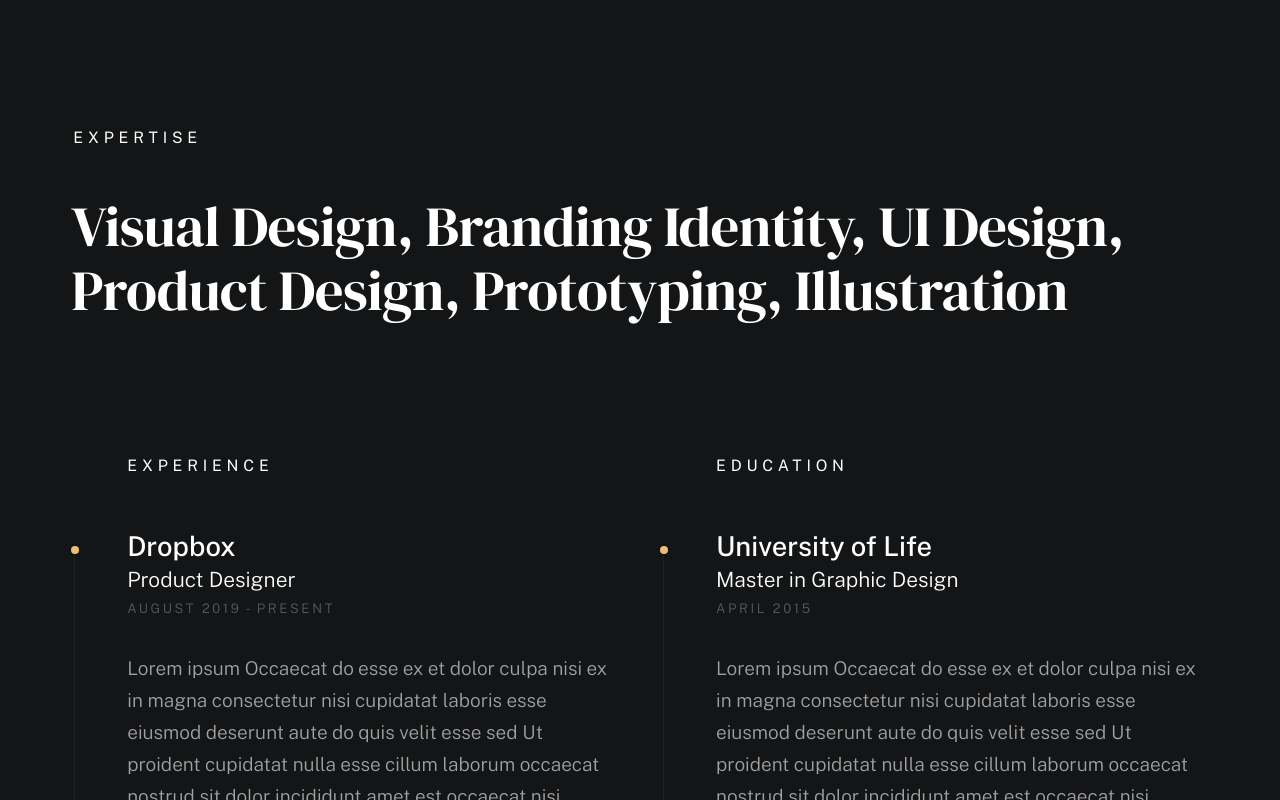
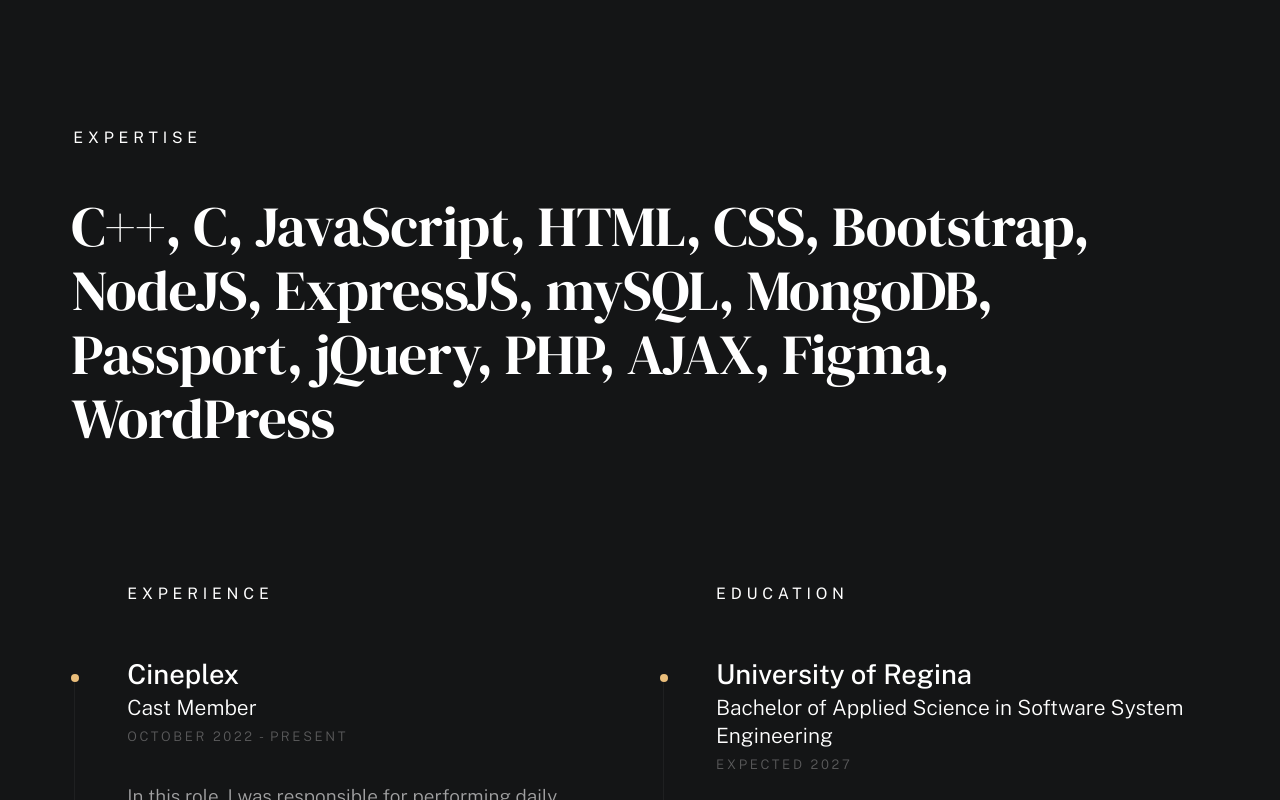
Before and after one commit to ansarahmed789/PortfolioWebsite, a plain HTML site: page index.html in a window 1280 px wide. Shown: the part 2000-2800 px from the top of the page. Drawn offline with nearby package versions, Linux system fonts and the light colour scheme; a web font is replaced by a local one.

Commit message:
Some changes

```diff
--- a/index.html
+++ b/index.html
@@ -56,14 +56,14 @@
         <header class="s-header">
 
             <div class="header-mobile">
-                <span class="mobile-home-link"><a href="index.html">Ansar.</a></span>
+                <span class="mobile-home-link"><a href="index.html">Ansar</a></span>
                 <a class="mobile-menu-toggle" href="#0"><span>Menu</span></a>
             </div>
 
             <div class="row wide main-nav-wrap">
                 <nav class="column lg-12 main-nav">
                     <ul>
-                        <li><a href="index.html" class="home-link">Ansar.</a></li>
+                        <li><a href="index.html" class="home-link">Ansar</a></li>
                         <li class="current"><a href="#intro" class="smoothscroll">Intro</a></li>
                         <li><a href="#about" class="smoothscroll">About</a></li>
                         <li><a href="#works" class="smoothscroll">Projects</a></li>
@@ -135,11 +135,9 @@
                                 About
                             </h2>
                             <p class="attention-getter" data-animate-el>
-                                I’m Ansar, a 3rd-year Software Systems Engineering student at the University of Regina.
-                                Passionate about designing innovative software solutions, I specialize in blending technical
-                                expertise with creative problem-solving to tackle complex challenges. Always eager to learn and grow, I aim to make an impact through technology.
+                                Hi, I’m Ansar! I’m a 3rd-year Software Systems Engineering student at the University of Regina. I’m passionate about building software and finding creative ways to solve problems. Outside of coding, I’m always exploring new technologies and learning something new. I love working on projects that challenge me and help me grow.
                             </p>
-                            <a href="#0" class="btn btn--medium u-fullwidth" data-animate-el>Download CV</a>
+                            <a href="#0" class="btn btn--medium u-fullwidth" data-animate-el>Download Resume</a>
 
                         </div>
                     </div>
@@ -152,12 +150,22 @@
                         <h2 class="text-pretitle" data-animate-el>Expertise</h2>
 
                         <ul class="skills-list h1" data-animate-el>
-                            <li>Visual Design</li>
-                            <li>Branding Identity</li>
-                            <li>UI Design</li>
-                            <li>Product Design</li>
-                            <li>Prototyping</li>
-                            <li>Illustration</li>
+                            <li>C++</li>
+                            <li>C</li>
+                            <li>JavaScript</li>
+                            <li>HTML</li>
+                            <li>CSS</li>
+                            <li>Bootstrap</li>
+                            <li>NodeJS</li>
+                            <li>ExpressJS</li>
+                            <li>mySQL</li>
+                            <li>MongoDB</li>
+                            <li>Passport</li>
+                            <li>jQuery</li>
+                            <li>PHP</li>
+                            <li>AJAX</li>
+                            <li>Figma</li>
+                            <li>WordPress</li>
                         </ul>
 
                     </div>
@@ -177,12 +185,12 @@
                             <div class="timeline__block">
                                 <div class="timeline__bullet"></div>
                                 <div class="timeline__header">
-                                    <h4 class="timeline__title">Dropbox</h3>
-                                    <h5 class="timeline__meta">Product Designer</h5>
-                                    <p class="timeline__timeframe">August 2019 - Present</p>
+                                    <h4 class="timeline__title">Cineplex</h3>
+                                    <h5 class="timeline__meta">Cast Member</h5>
+                                    <p class="timeline__timeframe"> October 2022 - Present</p>
                                 </div>
                                 <div class="timeline__desc">
-                                    <p>Lorem ipsum Occaecat do esse ex et dolor culpa nisi ex in magna consectetur nisi cupidatat laboris esse eiusmod deserunt aute do quis velit esse sed Ut proident cupidatat nulla esse cillum laborum occaecat nostrud sit dolor incididunt amet est occaecat nisi.</p>
+                                    <p>In this role, I was responsible for performing daily operational tasks, including stocking shelves, maintaining clean and organized areas, and managing cashier duties with efficiency and accuracy. I also trained new hires on company policies, procedures, and job functions, ensuring adherence to management's training standards. Additionally, I monitored inventory levels to ensure supplies were adequately stocked and properly organized, while assisting with the training and onboarding of new department personnel.</p>
                                 </div>
                             </div>
 
@@ -213,9 +221,9 @@
                             <div class="timeline__block">
                                 <div class="timeline__bullet"></div>
                                 <div class="timeline__header">
-                                    <h4 class="timeline__title">University of Life</h3>
-                                    <h5 class="timeline__meta">Master in Graphic Design</h5>
-                                    <p class="timeline__timeframe">April 2015</p>
+                                    <h4 class="timeline__title">University of Regina</h3>
+                                    <h5 class="timeline__meta">Bachelor of Applied Science in Software System Engineering</h5>
+                                    <p class="timeline__timeframe">Expected 2027</p>
                                 </div>
                                 <div class="timeline__desc">
                                     <p>Lorem ipsum Occaecat do esse ex et dolor culpa nisi ex in magna consectetur nisi cupidatat laboris esse eiusmod deserunt aute do quis velit esse sed Ut proident cupidatat nulla esse cillum laborum occaecat nostrud sit dolor incididunt amet est occaecat nisi.</p>
```
